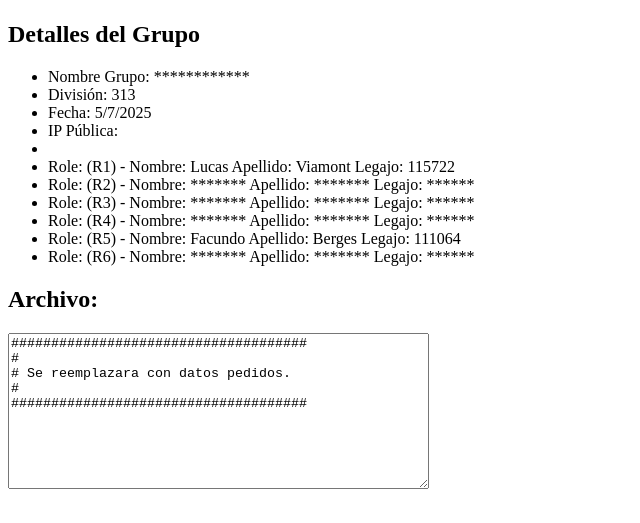
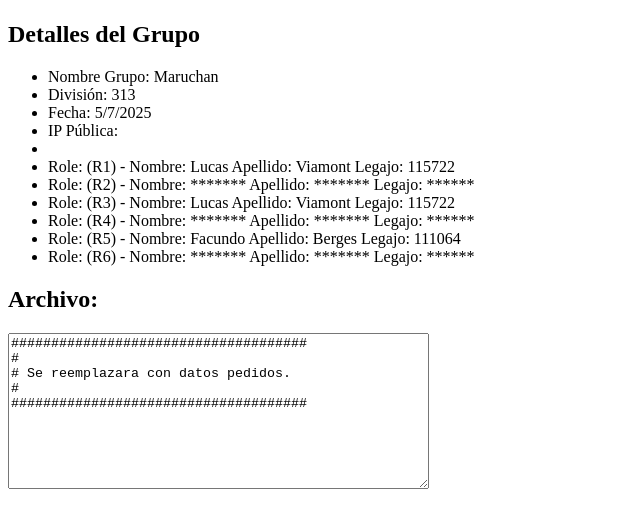
Before and after one commit to Lucas-UTNFRA/TP_AySO_Integral_Maruchan, a plain HTML site: page docker/web/index.html in a window 1280 px wide. Shown: the part 59-582 px from the top of the page, without its empty margins (0-640 px from the left). Drawn offline with Linux system fonts and the light colour scheme; no server answers.

Commit message:
ADD: añadida información de rol R3 y nombre de grupo

```diff
--- a/docker/web/index.html
+++ b/docker/web/index.html
@@ -10,14 +10,14 @@
         <h1>TP-INTEGRAL</h1>
         <h2>Detalles del Grupo</h2>
         <ul>
-            <li>Nombre Grupo: ************ </li>
+            <li>Nombre Grupo: Maruchan </li>
             <li>División: 313</li>
             <li id="examen">Fecha:  <span id="fecha"></span></li>
             <li>IP Pública: <span id="ip-publica"></span></li>
             <li></li>
             <li>Role: (R1) - Nombre: Lucas   Apellido: Viamont  Legajo: 115722 </li>
             <li>Role: (R2) - Nombre: ******* Apellido: *******  Legajo: ****** </li>
-            <li>Role: (R3) - Nombre: ******* Apellido: *******  Legajo: ****** </li>
+            <li>Role: (R3) - Nombre: Lucas   Apellido: Viamont  Legajo: 115722 </li>
             <li>Role: (R4) - Nombre: ******* Apellido: *******  Legajo: ****** </li>
             <li>Role: (R5) - Nombre: Facundo Apellido: Berges   Legajo: 111064 </li>
             <li>Role: (R6) - Nombre: ******* Apellido: *******  Legajo: ****** </li>
```
